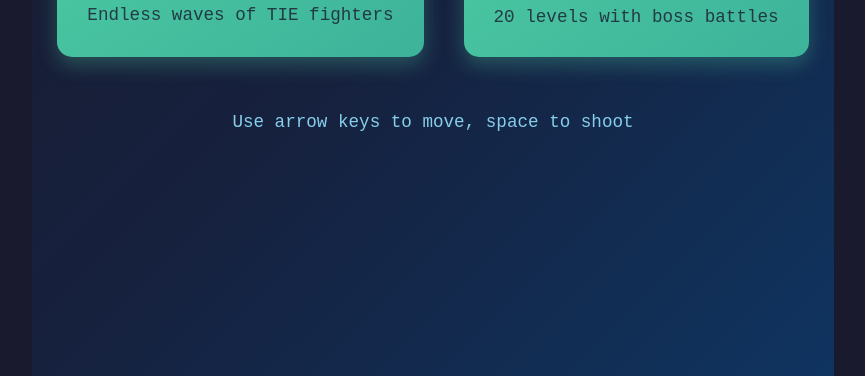
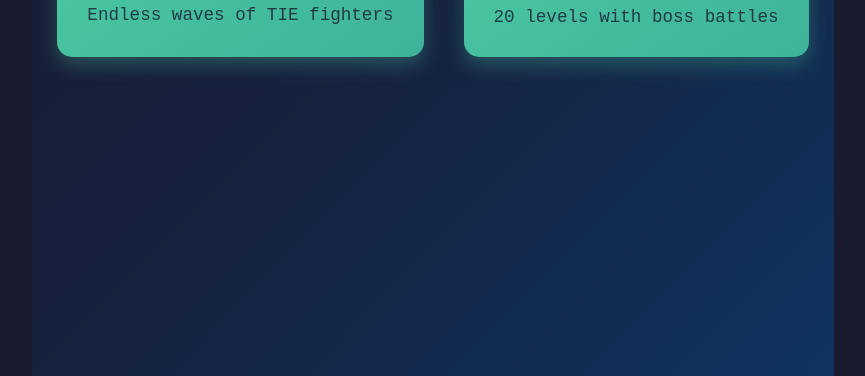
Before and after one commit to clashofflans/space-invaders, a plain HTML site: page index.html in a window 1280 px wide. Shown: the part 424-800 px from the top of the page, without its empty margins (207-1072 px from the left). Drawn offline with Linux system fonts and the light colour scheme.

Commit message:
menu fixed

```diff
--- a/index.html
+++ b/index.html
@@ -64,13 +64,6 @@
                 <button id="backToModes" class="back-button">Back to Modes</button>
             </div>
         </div>
-
-        <div class="menu-footer">
-            <div class="controls-info">
-                <p class="desktop-text">Use arrow keys to move, space to shoot</p>
-                <p class="mobile-text">Use touch controls to move (auto-fire enabled)</p>
-            </div>
-        </div>
     </div>
 
     <script src="menu.js"></script>
```
